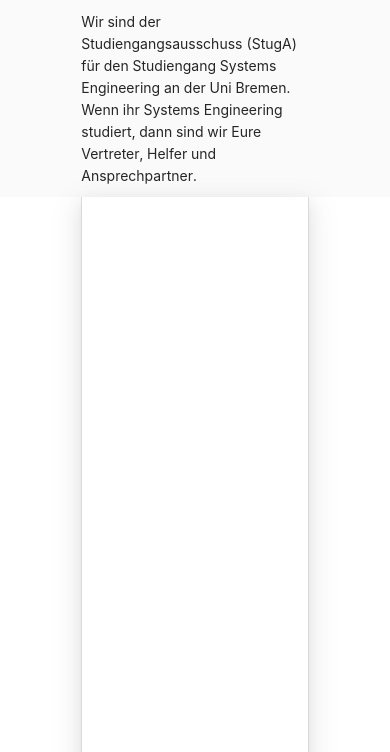
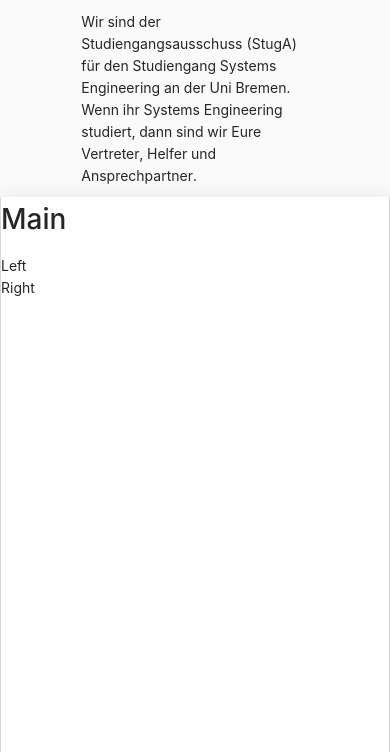
Before and after one commit to dav-bro/stugase-website, a Gatsby site: page /about in a window 390 px wide. Shown: the part 92-844 px from the top of the page. Built offline with nearby package versions, Linux system fonts and the light colour scheme; Gatsby itself is replaced by a stand-in of ours.

Commit message:
added basic responsive Layout

```diff
--- a/src/components/Layout.js
+++ b/src/components/Layout.js
@@ -1,16 +1,45 @@
-import React from "react";
+import React, {useState} from "react";
 import Header from "./header";
 import {Divider, Row} from "antd";
 import Col from "antd/es/grid/col";
 import Title from "./title";
+import useWindowDimensions from "../hooks/useWindowDimensions";
 
-
+const justMiddleContent = ["xs", "sm", "md" ];
 
 class Layout extends React.Component{
 
+    static LeftContent = "left-content";
+    static MainContent = "main-content";
+    static RightContent = "right-content";
 
 
     render() {
+
+
+        let leftContent = null;
+        let mainContent = [];
+        let rightContent = null;
+
+        React.Children.map(this.props.children, child => {
+            switch (child.key) {
+                case "left-content":
+                    leftContent = child;
+                    break;
+                case "main-content":
+                    mainContent = [child];
+                    break;
+                case "right-content":
+                    rightContent = child;
+                    break;
+            }
+        });
+
+        if (justMiddleContent.some(x => x === this.props.breakpoint)) {
+            mainContent.push(leftContent, rightContent);
+        }
+
+
         return(
             <div>
                 <Header siteIndex={this.props.siteIndex}/>
@@ -20,17 +49,20 @@
                 <div >
                     <Row className="content">
 
-                        <Col span={5} className="left-content">
-                            {this.props.leftContent}
+                        <Col xs={{span: 0}} lg={{span: 4}} xl={{span: 5}} xxl={{span: 5}} className="left-content">
+
+                            {leftContent}
 
                         </Col>
-                        <Col span={14} className="main-content">
-                            {this.props.mainContent}
+                        <Col xs={{span: 24}} lg={{span: 16}} xl={{span: 14}} xxl={{span: 14}} className="main-content">
+
+                            {mainContent}
 
                         </Col>
 
-                        <Col span={5} className="right-content">
+                        <Col xs={{span: 0}} lg={{span: 4}} xl={{span: 5}} xxl={{span: 5}} className="right-content">
 
+                            {rightContent}
 
                         </Col>
 
@@ -46,4 +78,14 @@
 
 }
 
+function LayoutWithHook(Component) {
+    return function WrappedComponent(props) {
+        const { breakpoint } = useWindowDimensions();
+        return <Component {...props} breakpoint={breakpoint} />;
+    }
+}
+
+Layout = LayoutWithHook(Layout);
+
+
 export default Layout;
--- a/src/components/header_old.js
+++ b/src/components/header_old.js
@@ -5,7 +5,7 @@
 import '../static/css/styles.less'
 import 'antd/dist/antd.css';
 
-import './i18n';
+import '../hooks/i18n';
 
 
 const content = [
--- /dev/null
+++ b/src/hooks/useWindowDimensions.js
@@ -0,0 +1,43 @@
+import { useState, useEffect } from 'react';
+
+
+
+function getWindowDimensions() {
+    const { innerWidth: width, innerHeight: height } = window;
+    let breakpoint = "xs";
+
+    if (width >= 1600) {
+        breakpoint = "xxl";
+    } else if ( width >= 1200) {
+        breakpoint = "xl";
+    } else if ( width >= 992) {
+        breakpoint = "lg";
+    } else if ( width >= 768) {
+        breakpoint = "md";
+    } else if ( width >= 576) {
+        breakpoint = "sm";
+    } else if ( width < 576) {
+        breakpoint = "xs";
+    }
+
+    return {
+        width,
+        height,
+        breakpoint
+    };
+}
+
+export default function useWindowDimensions() {
+    const [windowDimensions, setWindowDimensions] = useState(getWindowDimensions());
+
+    useEffect(() => {
+        function handleResize() {
+            setWindowDimensions(getWindowDimensions());
+        }
+
+        window.addEventListener('resize', handleResize);
+        return () => window.removeEventListener('resize', handleResize);
+    }, []);
+
+    return windowDimensions;
+}
--- a/src/pages/about.js
+++ b/src/pages/about.js
@@ -5,7 +5,7 @@
 import logo from "../static/images/SE_Logo_Text.png"
 import Header_old from "../components/header_old";
 import Header from "../components/header";
-import '../components/i18n';
+import '../hooks/i18n';
 import Title from "../components/title";
 import Layout from "../components/Layout";
 
@@ -16,7 +16,15 @@
         const { t } = this.props;
         return(
             <Layout siteIndex="about" title="Moin" text={t('about.header.text')}>
-
+                <div key="left-content">
+                    Left
+                </div>
+                <div key="main-content">
+                    <h1>Main</h1>
+                </div>
+                <div key="right-content">
+                    Right
+                </div>
             </Layout>
 
         )
```
Also changed, not shown: package.json (+5 -4 lines), src/pages/contact.js (+8 -4 lines), src/hooks/i18n.js (renamed from src/components/i18n.js), 1 other file.
